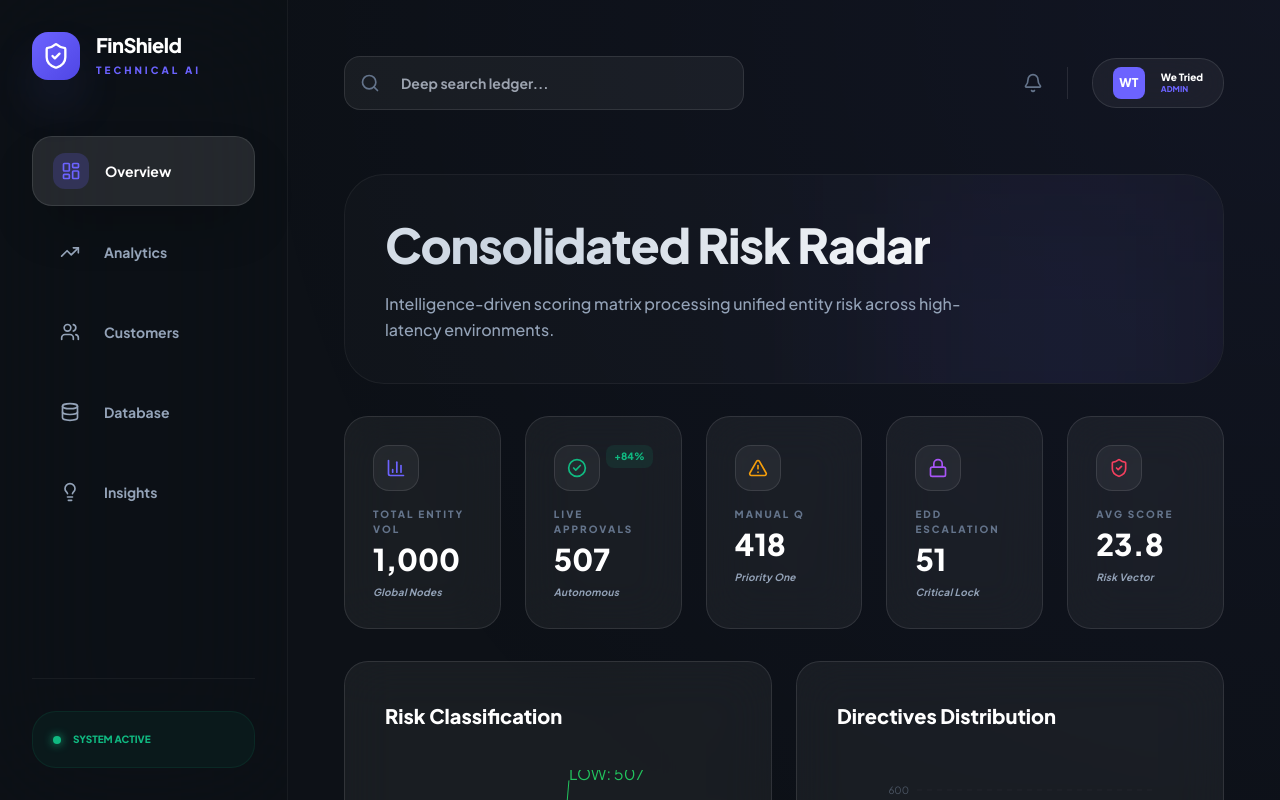
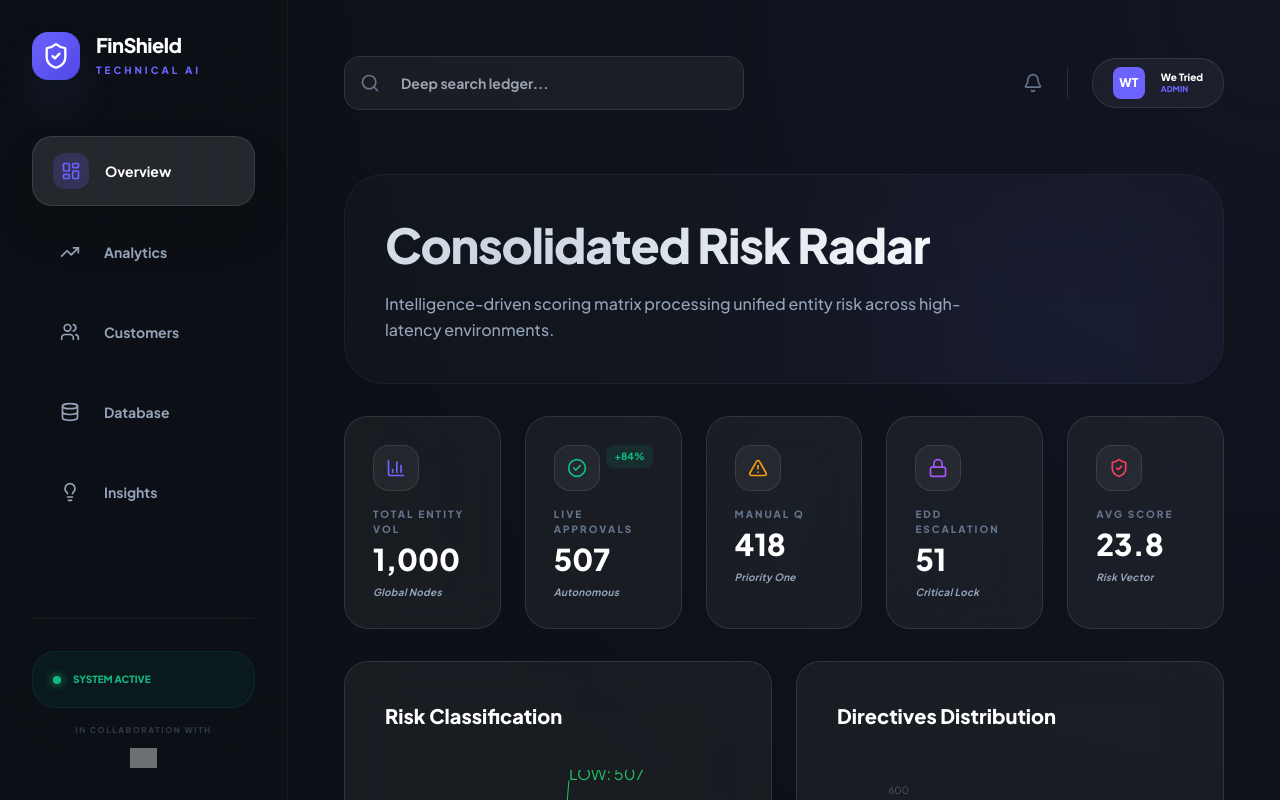
Before and after one commit to HARSHIT-hash-07/BNY_hackathon, a React app in the folder frontend/: page / in a window 1280 px wide. Shown: the top 800 px of the page. Built offline with nearby package versions, Linux system fonts and the light colour scheme; grey boxes are pictures that could not be loaded; the HTML template or start-up script is replaced by a standard one.

Commit message:
Branding: Added subtle BNY Mellon 'In Collaboration With' logo to sidebar

```diff
--- a/frontend/src/App.jsx
+++ b/frontend/src/App.jsx
@@ -124,12 +124,23 @@ const Sidebar = ({ activeTab, setActiveTab }) => {
         ))}
       </div>
 
-      <div className="mt-auto pt-8 border-t border-white/5">
+
+      <div className="mt-auto pt-8 border-t border-white/5 space-y-4">
         <div className="bg-emerald-500/5 border border-emerald-500/10 rounded-3xl p-5 flex items-center gap-3">
            <div className="w-2 h-2 rounded-full bg-emerald-500 shadow-[0_0_10px_#10b981]" />
            <span className="text-[10px] font-black text-emerald-500 uppercase">System Active</span>
         </div>
+
+        <div className="flex flex-col items-center gap-3 opacity-40 hover:opacity-100 transition-opacity px-2">
+           <p className="text-[8px] font-black text-slate-500 uppercase tracking-[0.2em]">In Collaboration With</p>
+           <img
+             src="https://upload.wikimedia.org/wikipedia/en/thumb/9/91/BNY_Mellon_2024_Logo.svg/512px-BNY_Mellon_2024_Logo.svg.png"
+             alt="BNY Logo"
+             className="h-5 object-contain brightness-0 invert"
+           />
+        </div>
       </div>
+
     </div>
   );
 };
```
